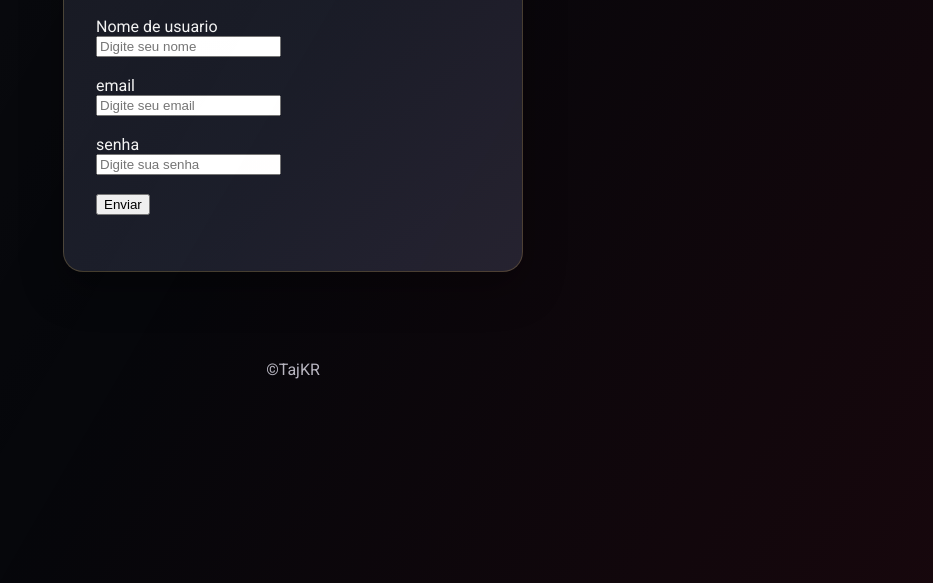
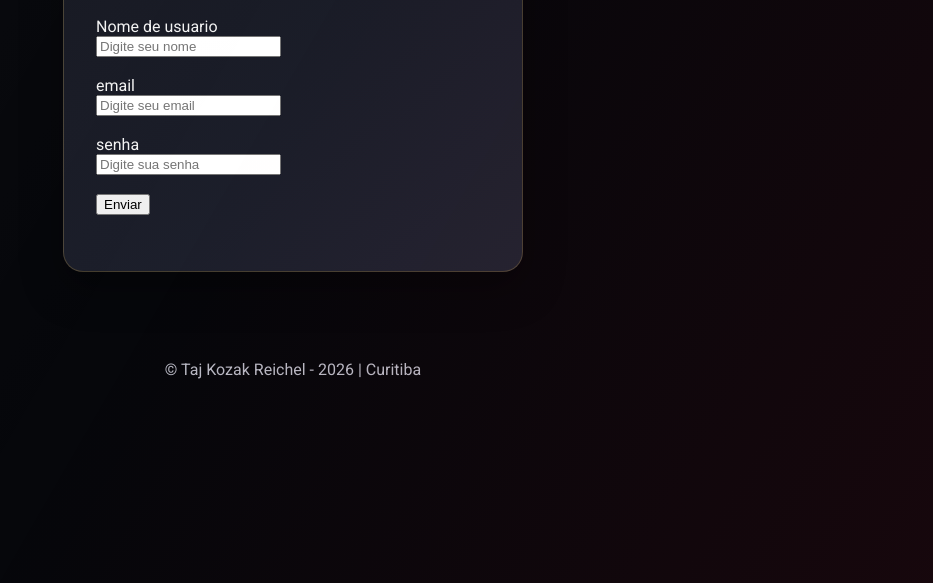
Before and after one commit to TajKR/projetotriterceiro, a website: page public/cadastro.html in a window 1280 px wide. Shown: the part 217-800 px from the top of the page, without its empty margins (347-1280 px from the left). Drawn offline with Linux system fonts and the light colour scheme.

Commit message:
Update footer copyright information

```diff
--- a/public/cadastro.html
+++ b/public/cadastro.html
@@ -38,7 +38,7 @@
     </div>
 
     <footer>
-        <p>©TajKR</p>
+        <p>© Taj Kozak Reichel - 2026 | Curitiba</p>
     </footer>
 
     <script>
```
